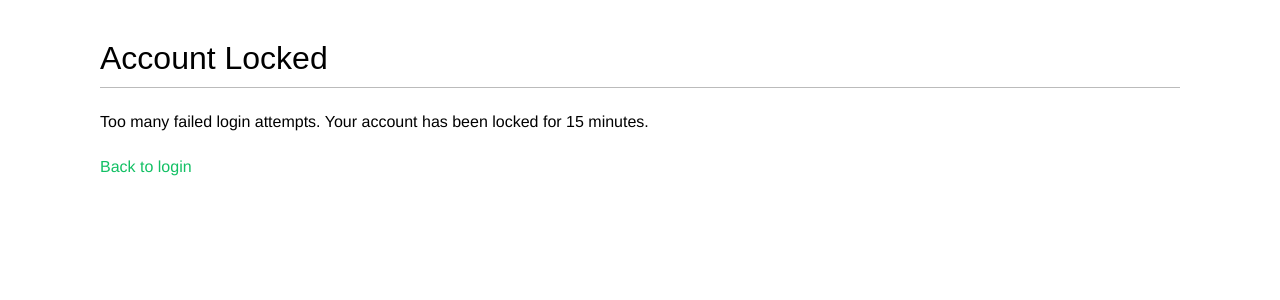
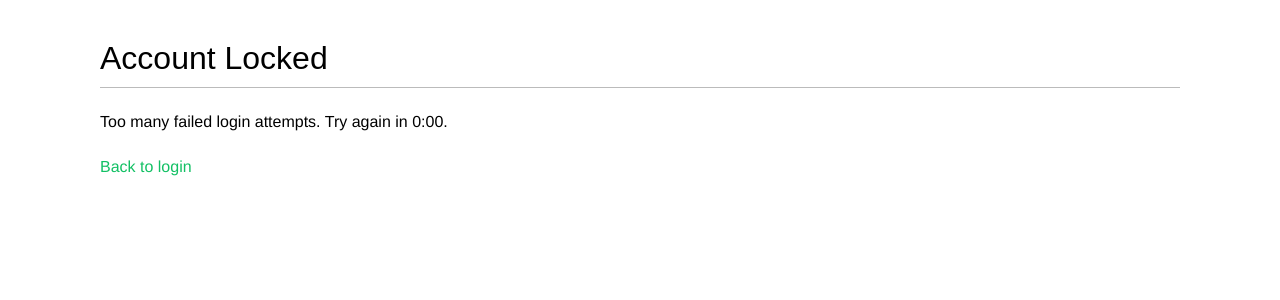
Before and after one commit to Legend7ok/Social-Network, a Django app: template app/apps/account/templates/account/lockout.html in a window 1280 px wide. Shown: the part 47-347 px from the top of the page. Run offline with Django 5.2, Linux system fonts and the light colour scheme; the template is opened without the code that fills it: most values are stand-ins (such as "Sample title", 1, 10 or a date in 2020); parts of the project's set-up code (start-up, migrations or seed data) failed here and were passed over; some libraries are stand-ins or nearby versions; some web fonts are replaced.

Commit message:
feat(account): add lockout countdown timer with session persistence

```diff
--- a/app/apps/account/templates/account/lockout.html
+++ b/app/apps/account/templates/account/lockout.html
@@ -4,6 +4,22 @@
 
 {% block content %}
     <h1>Account Locked</h1>
-    <p>Too many failed login attempts. Your account has been locked for 15 minutes.</p>
+    <p>Too many failed login attempts. Try again in <span id="countdown"></span>.</p>
     <p><a href="{% url 'login' %}">Back to login</a></p>
 {% endblock %}
+
+{% block domready %}
+{{ block.super }}
+    const until = new Date("{{ lockout_until }}");
+    const el = document.getElementById('countdown');
+
+    function update() {
+        const diff = Math.max(0, Math.floor((until - Date.now()) / 1000));
+        const m = Math.floor(diff / 60);
+        const s = diff % 60;
+        el.textContent = m + ':' + String(s).padStart(2, '0');
+        if (diff > 0) setTimeout(update, 1000);
+        else el.textContent = '0:00';
+    }
+    update();
+{% endblock %}
```
Also changed, not shown: app/apps/account/views.py (+8 -1 lines).
